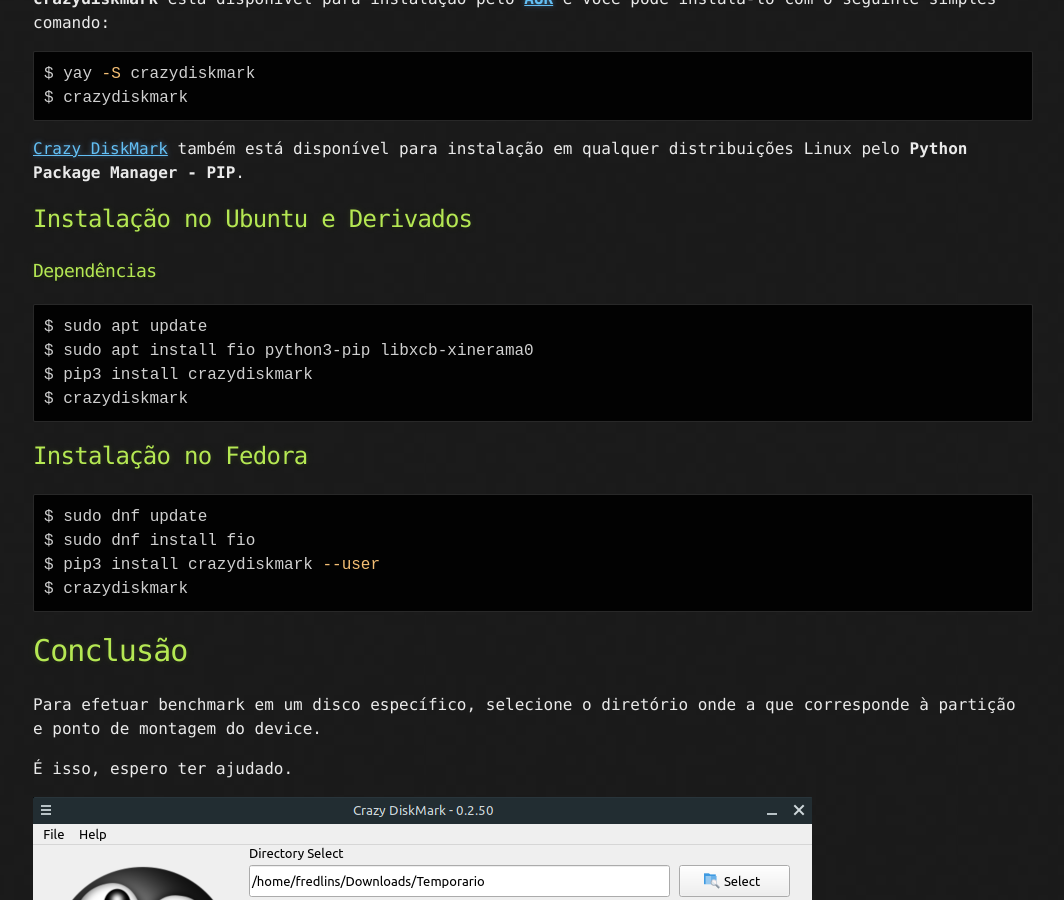
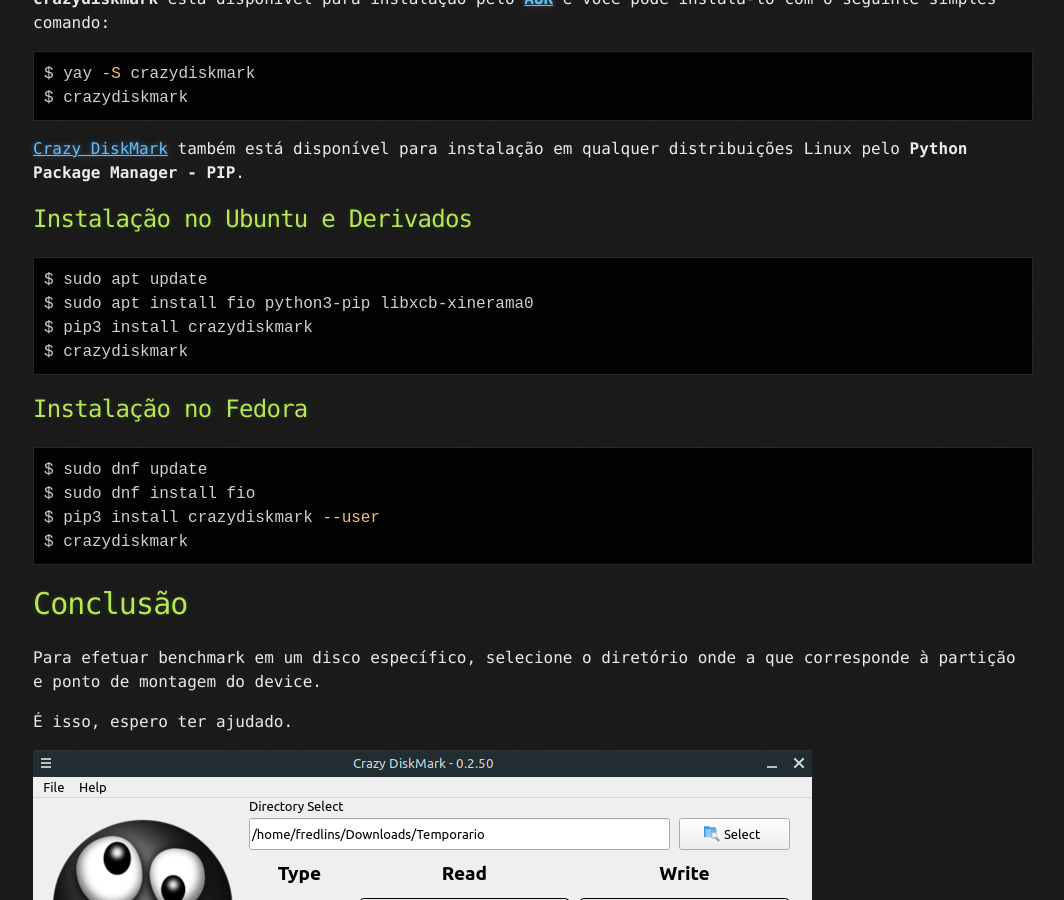
Before and after one commit to fredcox/fredcox.github.io, a Jekyll site: the page built from _posts/2020-08-31-crazydiskmark.md, in a window 1280 px wide and 900 px high, scrolled down 1524 px. Shown: the whole window, without its empty margins (107-1171 px from the left). Built offline with Jekyll 4.4.1, drawn with Linux system fonts in a browser that asks for light colours; comment, search, counter and statistics services are not loaded.

Commit message:
site updated:  Mon Aug 31 05:15:30 PM -03 2020

````diff
--- a/_posts/2020-08-31-crazydiskmark.md
+++ b/_posts/2020-08-31-crazydiskmark.md
@@ -57,8 +57,6 @@ pelo **Python Package Manager - PIP**.
 
 ## Instalação no Ubuntu e Derivados
 
-### Dependências
-
 ```shell
 $ sudo apt update
 $ sudo apt install fio python3-pip libxcb-xinerama0
````
